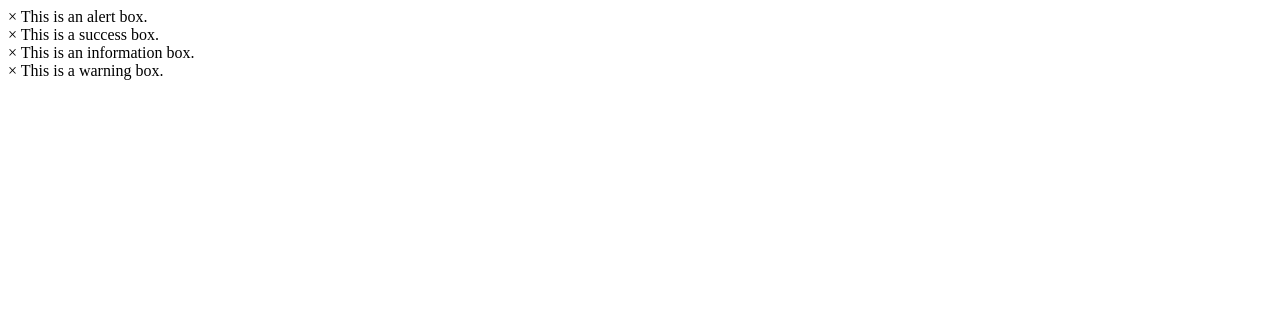
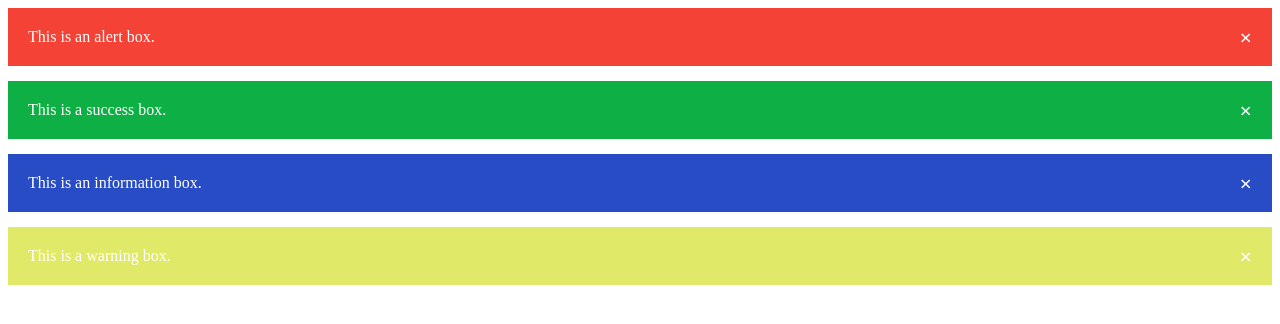
Before and after one commit to Osaym/osaym.github.io, a plain HTML site: page alerts.html in a window 1280 px wide. Drawn offline with Linux system fonts and the light colour scheme.

Commit message:
Update alerts.html
testing

```diff
--- a/alerts.html
+++ b/alerts.html
@@ -1,3 +1,10 @@
+<!DOCTYPE html>
+<html lang="en">
+      <head>
+            <link rel="stylesheet" href="/css/message.css">
+      </head>
+
+      <body>
       <!-- ALERT BOX -->
             <div class="alert">
                   <span class="closebtn" onclick="this.parentElement.style.display='none';">&times;</span>
@@ -21,3 +28,5 @@
                   <span class="closebtn" onclick="this.parentElement.style.display='none';">&times;</span>
                   This is a warning box.
             </div>
+      </body>
+</html>
```
Lines whose indentation alone changed are shown as unchanged.
